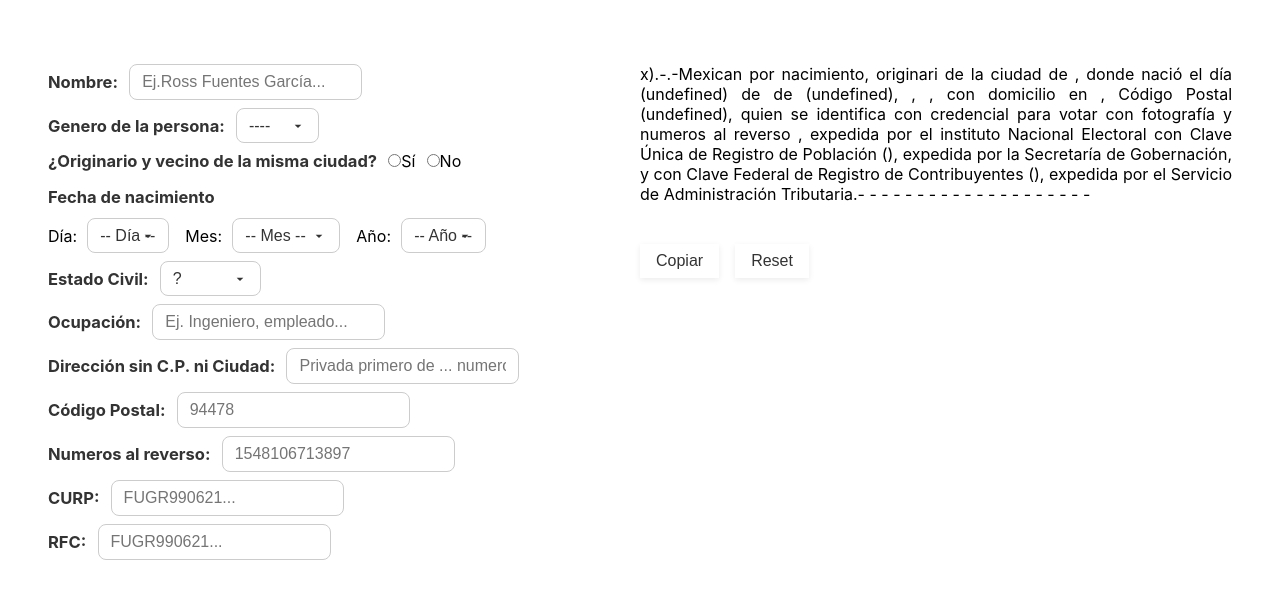
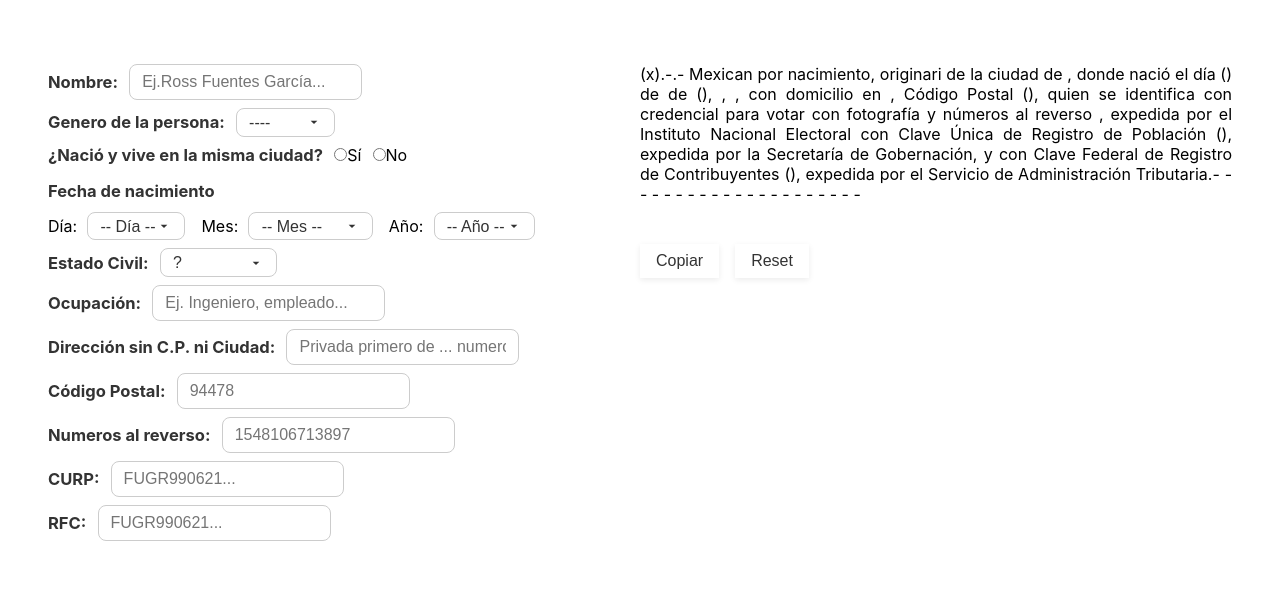
Before and after one commit to bornsrss14/generales-not-nueve, a React (Create React App) app in the folder generales-notaria/: page / in a window 1280 px wide. Shown: the top 598 px of the page. Built offline with nearby package versions, Linux system fonts and the light colour scheme.

Commit message:
generales completos

```diff
--- a/generales-notaria/src/App.css
+++ b/generales-notaria/src/App.css
@@ -55,14 +55,14 @@
 }
 
 .input-simple:focus {
-  border-color: #888;
-  box-shadow: 0 0 0 3px rgba(100, 100, 255, 0.1); /* foco suave */
+  border-color: #0f67e194;
+  box-shadow: 0 0 0 2px rgba(23, 23, 236, 0.747); /* foco suave */
 }
 
 .select-simple {
   width: 100%;
   max-width: fit-content;
-  padding: 0.5rem 0.75rem;
+  padding: 0.3rem 1.75rem 0.3rem 0.76rem;
   font-size: 1rem;
   color: #333;
   background-color: white;
@@ -78,8 +78,8 @@
 }
 
 .select-simple:focus {
-  border-color: #888;
-  box-shadow: 0 0 0 3px rgba(100, 100, 255, 0.1);
+  border-color: #0f67e1;
+  box-shadow: 0 0 0 3px rgba(23, 23, 236, 0.66); /* foco suave */
 }
 
 .day-month-year-container {
--- a/generales-notaria/src/components/SeleccionGenerales.js
+++ b/generales-notaria/src/components/SeleccionGenerales.js
@@ -1,23 +1,6 @@
 import VecinoYOriginario from "../core/VecinoYOriginario";
 
 export const SeleccionGenerales = ({ datos, onHandleSetData }) => {
-  {
-    /* const [day, setDay] = useState("");
-  const [month, setMonth] = useState("");
-  const [year, setYear] = useState("");
-  const [sameTown, setSameTown] = useState(true);
-  const [genero, setGenero] = useState("");
-  const [civilStatus, setCivilStatus] = useState("");
-  const [occupation, setOccupation] = useState("");
-  const [currentAddress, setCurrentAddress] = useState("");
-  const [cp, setCp] = useState("");
-  const [backNumbers, setBackNumbers] = useState("");
-  const [curp, setCurp] = useState("");
-  const [rfc, setRfc] = useState("");
-  const [originTown, setOriginTown] = useState("");
-  const [fullName, setFullName] = useState(); */
-  }
-
   const days = Array.from({ length: 31 }, (_, i) => i + 1);
   const months = [
     "Enero",
@@ -70,9 +53,7 @@ export const SeleccionGenerales = ({ datos, onHandleSetData }) => {
         </select>
       </div>
       <div className="p-4">
-        <label className="question">
-          ¿Originario y vecino de la misma ciudad?
-        </label>
+        <label className="question">¿Nació y vive en la misma ciudad?</label>
         <label className="flex">
           <input
             onChange={() => onHandleSetData("originariaYVecina", true)}
@@ -91,10 +72,9 @@ export const SeleccionGenerales = ({ datos, onHandleSetData }) => {
         </label>
       </div>
       <div className="domicilioYVecino">
-        <div className="p-4"></div>
         {datos.originariaYVecina !== null &&
           (datos.originariaYVecina ? (
-            <>
+            <div className="p-4">
               <label className="question">Ciudad de nacimiento</label>
               <input
                 placeholder="Ej. Córdoba, Veracruz"
@@ -104,9 +84,10 @@ export const SeleccionGenerales = ({ datos, onHandleSetData }) => {
                 className="input-simple"
                 onChange={(e) => onHandleSetData("originTown", e.target.value)}
               />
-            </>
+            </div>
           ) : (
-            <>
+            <div className="domicilioYVecino">
+              <div className="p-4">
                 <label className="question">Ciudad de nacimiento</label>
                 <input
                   placeholder="Ej. Córdoba, Veracruz"
@@ -114,13 +95,16 @@ export const SeleccionGenerales = ({ datos, onHandleSetData }) => {
                   value={datos.originTown}
                   type="text"
                   className="input-simple"
-                onChange={(e) => onHandleSetData("originTown", e.target.value)}
+                  onChange={(e) =>
+                    onHandleSetData("originTown", e.target.value)
+                  }
                 />
+              </div>
               <VecinoYOriginario
                 datos={datos}
                 onHandleSetData={onHandleSetData}
               />
-            </>
+            </div>
           ))}
       </div>
 
--- a/generales-notaria/src/components/UiGenerales.js
+++ b/generales-notaria/src/components/UiGenerales.js
@@ -234,35 +234,27 @@ export const UiGenerales = React.forwardRef(({ datos, children }, ref) => {
   return (
     <div className="container-generales">
       <p className="texto-justificado" ref={ref}>
-        {`x).-${datos.fullName.toUpperCase()}.-Mexican${
-          datos.genero
-        } por nacimiento, ${
-          datos.originariaYVecina
-            ? `originari${datos.genero} y vecin${datos.genero} de la ciudad de ${datos.originTown}`
-            : `originari${datos.genero} de la ciudad de  ${datos.originTown}`
-        }, donde nació el día ${datos.day} (${numeroATexto(datos.day)}) de ${
-          datos.month
-        } de ${datos.year} (${numeroATexto(datos.year)}), ${datos.civilStatus}${
-          datos.genero
-        }, ${datos.occupation}, con
-        domicilio en ${datos.currentAddress}, ${
-          datos.originariaYVecina ? "" : `${datos.vecino}`
-        } Código Postal ${datos.postalCode}
-        (${numeroATexto(datos.postalCode)}), quien se identifica
-        con credencial para votar con fotografía y numeros al reverso
-        ${convertOcrToString(
-          datos.backNumbers
-        )}, expedida por el instituto Nacional Electoral con Clave
-        Única de Registro de Población ${datos.curp.toUpperCase()} (${procesarCURP(
-          datos.curp
-        )}),
-        expedida por la Secretaría de Gobernación, y con Clave Federal de
-        Registro de Contribuyentes ${datos.rfc.toUpperCase()}(${procesarCURP(
-          datos.rfc
-        )}), expedida por el
-        Servicio de Administración Tributaria.- - - - - - - - - - - - - - - - -
-        - - -
-        `}
+        (x).-
+        <strong>{datos.fullName.toUpperCase()}</strong>
+        .- Mexican{datos.genero} por nacimiento,{" "}
+        {datos.originariaYVecina
+          ? `originari${datos.genero} y vecin${datos.genero} de la ciudad de ${datos.originTown}`
+          : `originari${datos.genero} de la ciudad de ${datos.originTown}`}
+        , donde nació el día {datos.day} ({numeroATexto(datos.day)}) de{" "}
+        {datos.month} de {datos.year} ({numeroATexto(datos.year)}),{" "}
+        {datos.civilStatus}
+        {datos.genero}, {datos.occupation}, con domicilio en{" "}
+        {datos.currentAddress},{" "}
+        {datos.originariaYVecina ? "" : `${datos.vecino}`} Código Postal{" "}
+        {datos.postalCode} ({numeroATexto(datos.postalCode)}), quien se
+        identifica con credencial para votar con fotografía y números al reverso{" "}
+        {convertOcrToString(datos.backNumbers)}, expedida por el Instituto
+        Nacional Electoral con Clave Única de Registro de Población{" "}
+        <strong>{datos.curp.toUpperCase()}</strong> ({procesarCURP(datos.curp)}
+        ), expedida por la Secretaría de Gobernación, y con Clave Federal de
+        Registro de Contribuyentes <strong>{datos.rfc.toUpperCase()}</strong> (
+        {procesarCURP(datos.rfc)}), expedida por el Servicio de Administración
+        Tributaria.- - - - - - - - - - - - - - - - - - - - -
       </p>
       {children}
     </div>
--- a/generales-notaria/src/core/VecinoYOriginario.js
+++ b/generales-notaria/src/core/VecinoYOriginario.js
@@ -2,12 +2,12 @@ export const VecinoYOriginario = ({ datos, onHandleSetData }) => {
   return (
     <>
       <div className="p-4">
-        <label className="question">Ciudad Domicilio</label>
+        <label className="question">Ciudad de Domicilio</label>
         <input
           className="input-simple"
           value={datos.vecino}
           onChange={(e) => onHandleSetData("vecino", e.target.value)}
-          placeholder="Ej. Monterrey,Nuevo León"
+          placeholder="Ej. Monterrey, Nuevo León"
           id="origen"
           type="text"
         />
```
Lines whose indentation alone changed are shown as unchanged.
